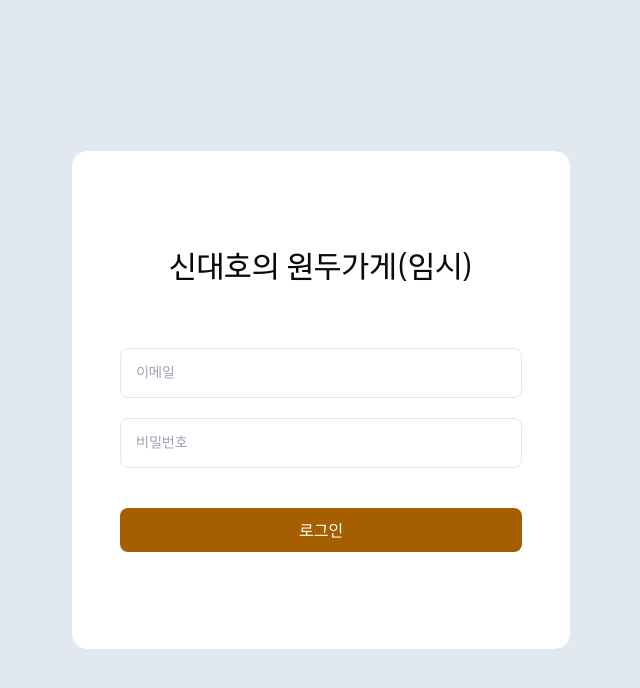
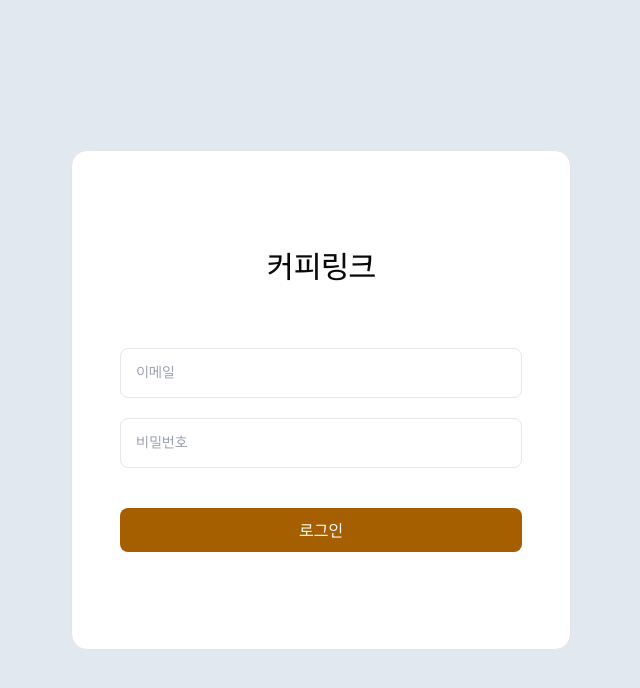
Before and after one commit to sdh077/rolink, a Next.js app: page /login in a window 1280 px wide. Shown: the top 688 px of the page, without its empty margins (319-959 px from the left). Built offline with nearby package versions, Linux system fonts and the light colour scheme.

Commit message:
타이틀 바꿈

```diff
--- a/src/app/login/page.tsx
+++ b/src/app/login/page.tsx
@@ -6,7 +6,7 @@ export default function LoginPage() {
       <div className="w-[500px] h-[500px] border rounded-2xl py-8 px-12 bg-white flex items-center justify-center">
         <div className='w-full'>
           {/* title 넣거나 이미지 넣으셈 */}
-          <div className='text-center text-3xl font-medium pb-16'>신대호의 원두가게(임시)</div>
+          <div className='text-center text-3xl font-medium pb-16'>커피링크</div>
           <div className="relative">
             <input
               id="email"
```
